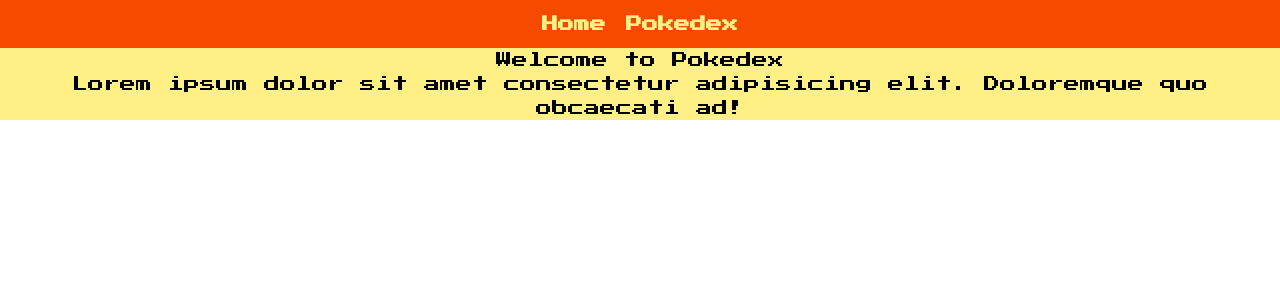
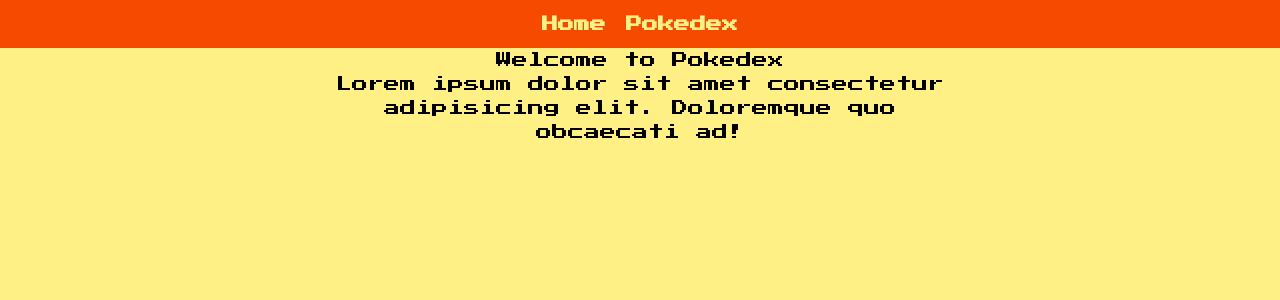
Before and after one commit to rajasmdra/pokedex, a React (Vite) app: page / in a window 1280 px wide. Shown: the top 300 px of the page. Built offline with nearby package versions, Linux system fonts and the light colour scheme; a web font is replaced by a local one.

Commit message:
update config

```diff
--- a/index.html
+++ b/index.html
@@ -7,7 +7,7 @@
     <link rel="preconnect" href="https://fonts.gstatic.com" crossorigin>
     <link href="https://fonts.googleapis.com/css2?family=Birthstone+Bounce:wght@400;500&family=Meddon&family=Press+Start+2P&display=swap" rel="stylesheet">
     <meta name="viewport" content="width=device-width, initial-scale=1.0" />
-    <title>Vite + React</title>
+    <title>Pokedex</title>
   </head>
   <body>
     <div id="root"></div>
--- a/package.json
+++ b/package.json
@@ -2,7 +2,7 @@
   "name": "pokedex",
   "private": true,
   "version": "0.0.0",
-  "homepage": "https://username.github.io/pokedex-react",
+  "homepage": "https://rajasmdra.github.io/Pokedex-react",
   "type": "module",
   "scripts": {
     "dev": "vite",
--- a/src/App.jsx
+++ b/src/App.jsx
@@ -1,5 +1,5 @@
 import React, { useState } from 'react'
-import { BrowserRouter, Routes, Route, Link } from 'react-router-dom'
+import { HashRouter, Routes, Route, Link } from 'react-router-dom'
 import './App.css'
 import Home from './Home'
 import Pokedex from './Pokedex'
@@ -15,16 +15,18 @@
 
 const App = () => {
   return (
-    <div className='bg-yellow-200 text-center m-0'>
-      <BrowserRouter>
+    <div className="bg-yellow-200 min-h-screen text-center">
+      <HashRouter>
         <NavigationBar />
-        <Routes className='w-[90%] max-w-[640px] mx-auto'>
-          <Route path='/' element={<Home />} />
-          <Route path='/pokedex' element={<Pokedex />} />
-        </Routes>
-      </BrowserRouter>
+        <div className="w-[90%] max-w-[640px] mx-auto">
+          <Routes>
+            <Route path="/" element={<Home />} />
+            <Route path="/pokedex" element={<Pokedex />} />
+          </Routes>
+        </div>
+      </HashRouter>
     </div>
-  )
-}
+  );
+};
 
 export default App
--- a/vite.config.js
+++ b/vite.config.js
@@ -4,6 +4,7 @@
 
 // https://vite.dev/config/
 export default defineConfig({
+  base: '/Pokedex-react/',
   plugins: [
     react(),
     tailwindcss()],
```
